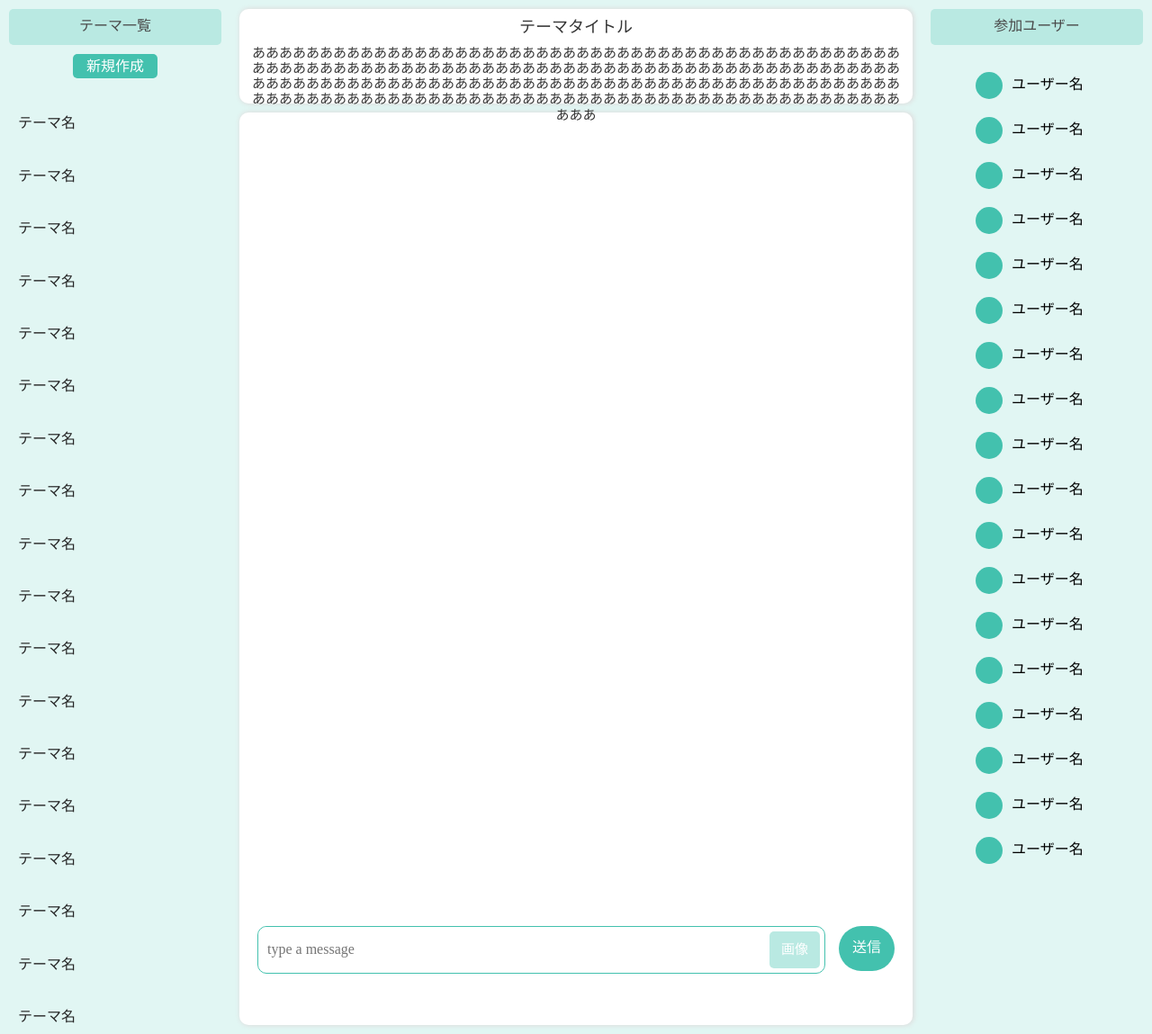
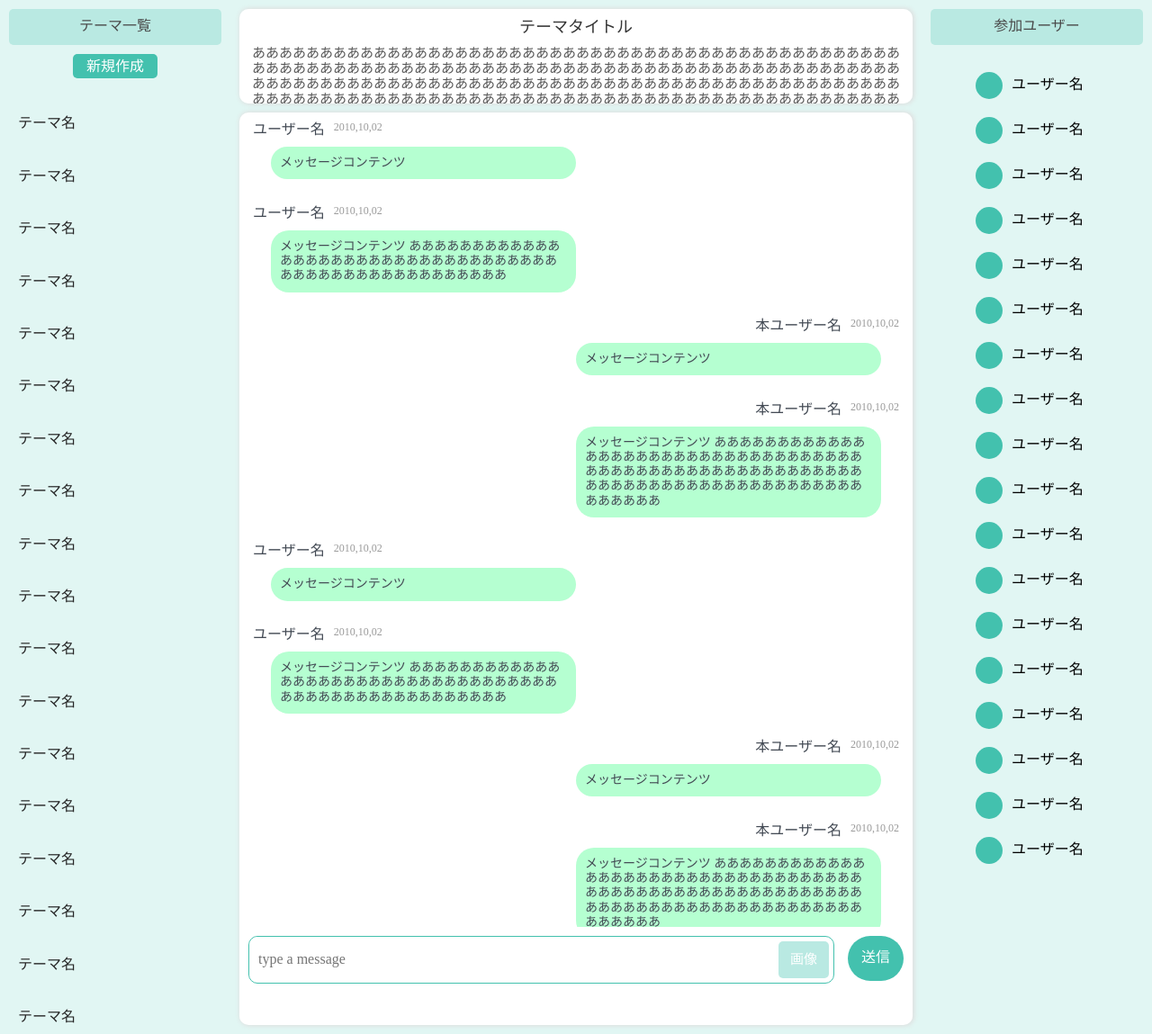
Before and after one commit to Jhonx298/talk, a Rails app: page / in a window 1280 px wide. Shown: the part 60-1209 px from the top of the page at 90% size. Run offline with Rails 7, Linux system fonts and the light colour scheme; style sheets or scripts are compiled from the project's sources.

Commit message:
フロント(チャット装飾)

```diff
--- a/app/assets/stylesheets/messages.scss
+++ b/app/assets/stylesheets/messages.scss
@@ -152,6 +152,7 @@ li {
   background-color: #ffffff;
   border-radius: 10px;
   box-shadow: 1px 0 5px 1px #dfdfdf;
+  overflow-x: hidden;
 }
 
 .top-theme_title {
@@ -167,7 +168,7 @@ li {
   padding: 5px 10px 5px 10px;
   font-size: 15px;
   text-align: center;
-  color: #353535;
+  color: #565656;
 }
 
 .main_form {
@@ -181,14 +182,77 @@ li {
   background-color: #ffffff;
   border-radius: 10px;
   box-shadow: 1px 0 5px 1px #dfdfdf;
-  padding: 0 20px 10px 20px;
+  padding: 10px 10px 10px 10px;
 }
 
-.message-form {
+.message {
   height: 90%;
+  padding: 0 5px 0 5px;
+  overflow: scroll;
+  overflow-x: hidden;
+}
+
+.message::-webkit-scrollbar {
+  display: none;
+}
+
+.upper-message {
+  display: flex;
+}
+
+.message-user {
+  font-size: 16px;
+  color: #434A54;
+}
+
+.message-date {
+  color: #999;
+  padding-left: 10px;
+  font-size: 12px
+}
+
+.lower-message{
+  margin-top: 10px;
+  width: 50%;
+}
+
+.message-content {
+  font-size: 14px;
+  color: #434A54;
+  margin: 0 0 10px 20px;
+  background-color: #b5ffd1;
+  padding: 10px;
+  border-radius: 20px;
+}
+
+.current-message_form {
+  text-align: right;
+}
+
+.current-upper_message {
+  display: flex;
+  flex-direction: row;
+  justify-content: right;
+}
+
+.current-lower_message {
+  width: 50%;
+  margin-left: 50%;
+  margin-top: 10px;
+}
+
+.current-message_content {
+  font-size: 14px;
+  color: #434A54;
+  margin: 0 20px 10px 0;
+  background-color: #b5ffd1;
+  padding: 10px;
+  text-align: left;
+  border-radius: 20px;
 }
 
 .main-input {
+  margin-top: 10px;
   display: flex;
 }
 
@@ -235,6 +299,8 @@ li {
   margin-left: 15px;
   border-radius: 30px;
 }
+
+
 
 // 右メニュー
 .right_bar {
--- a/app/views/messages/_main_chat.html.erb
+++ b/app/views/messages/_main_chat.html.erb
@@ -2,26 +2,159 @@
   <div class="theme_main">
     <div class="top_theme_main">
       <div class="top-theme_title">テーマタイトル</div>
-      <div class="top-content_title">あああああああああああああああああああああああああああああああああああああああああああああああああああああああああああああああああああああああああああああああああああああああああああああああああああああああああああああああああああああああああああああああああああああああああああああああああああああああああああああああああああああああああああああああああああああああああああああああああああ</div>
+      <div class="top-content_title">ああああああああああああああああああああああああああああああああああああああああああああああああああああああああああああああああああああああああああああああああああああああああああああああああああああああああああああああああああああああああああああああああああああああああああああああああああああああああああああああああああああああああああああああああああああああああああああああああああああああああああ</div>
     </div>
   </div>
 
   <div class="main_form">
     <div class="chat_form">
-      <div class="message-form">
+      <div class="message">
+        <div class="message-form">
+          <div class="upper-message">
+            <div class="message-user">
+              ユーザー名
+            </div>
+            <div class="message-date">
+              2010,10,02
+            </div>
+          </div>
+          <div class="lower-message">
+            <div class="message-content">
+              メッセージコンテンツ
+            </div>
+              <%= image_tag "", class: 'message-image' %>
+          </div>
+        </div>
+
+        <div class="message-form">
+          <div class="upper-message">
+            <div class="message-user">
+              ユーザー名
+            </div>
+            <div class="message-date">
+              2010,10,02
+            </div>
+          </div>
+          <div class="lower-message">
+            <div class="message-content">
+              メッセージコンテンツ ああああああああああああああああああああああああああああああああああああああああああああああああああああ
+            </div>
+              <%= image_tag "", class: 'message-image' %>
+          </div>
+        </div>
+
+        <div class="current-message_form">
+          <div class="current-upper_message">
+            <div class="message-user">
+              本ユーザー名
+            </div>
+            <div class="message-date">
+              2010,10,02
+            </div>
+          </div>
+          <div class="current-lower_message">
+            <div class="current-message_content">
+              メッセージコンテンツ
+            </div>
+              <%= image_tag "", class: 'message-image' %>
+          </div>
+        </div>
+        <div class="current-message_form">
+          <div class="current-upper_message">
+            <div class="message-user">
+              本ユーザー名
+            </div>
+            <div class="message-date">
+              2010,10,02
+            </div>
+          </div>
+          <div class="current-lower_message">
+            <div class="current-message_content">
+              メッセージコンテンツ ああああああああああああああああああああああああああああああああああああああああああああああああああああああああああああああああああああああああああああああああああああ
+            </div>
+              <%= image_tag "", class: 'message-image' %>
+          </div>
+        </div>
+        <div class="message-form">
+          <div class="upper-message">
+            <div class="message-user">
+              ユーザー名
+            </div>
+            <div class="message-date">
+              2010,10,02
+            </div>
+          </div>
+          <div class="lower-message">
+            <div class="message-content">
+              メッセージコンテンツ
+            </div>
+              <%= image_tag "", class: 'message-image' %>
+          </div>
+        </div>
+
+        <div class="message-form">
+          <div class="upper-message">
+            <div class="message-user">
+              ユーザー名
+            </div>
+            <div class="message-date">
+              2010,10,02
+            </div>
+          </div>
+          <div class="lower-message">
+            <div class="message-content">
+              メッセージコンテンツ ああああああああああああああああああああああああああああああああああああああああああああああああああああ
+            </div>
+              <%= image_tag "", class: 'message-image' %>
+          </div>
+        </div>
+
+        <div class="current-message_form">
+          <div class="current-upper_message">
+            <div class="message-user">
+              本ユーザー名
+            </div>
+            <div class="message-date">
+              2010,10,02
+            </div>
+          </div>
+          <div class="current-lower_message">
+            <div class="current-message_content">
+              メッセージコンテンツ
+            </div>
+              <%= image_tag "", class: 'message-image' %>
+          </div>
+        </div>
+        <div class="current-message_form">
+          <div class="current-upper_message">
+            <div class="message-user">
+              本ユーザー名
+            </div>
+            <div class="message-date">
+              2010,10,02
+            </div>
+          </div>
+          <div class="current-lower_message">
+            <div class="current-message_content">
+              メッセージコンテンツ ああああああああああああああああああああああああああああああああああああああああああああああああああああああああああああああああああああああああああああああああああああ
+            </div>
+              <%= image_tag "", class: 'message-image' %>
+          </div>
+        </div>
       </div>
 
+
       <%= form_with url: "/", class: 'form', local: true do |f| %>
-        <div class="main-input">
-          <div class="form-input">
+      <div class="main-input">
+        <div class="form-input">
           <%= f.text_field :content, class: 'form-message', placeholder: 'type a message' %>
           <label class="form-image">
           <span class="image-file">画像</span>
           <%= f.file_field :image, class: 'hidden' %>
           </label>
-          </div>
+        </div>
           <%= f.submit '送信', class: 'form-submit' %>
-        </div>
+      </div>
       <% end %>
     </div>
   </div>
```
